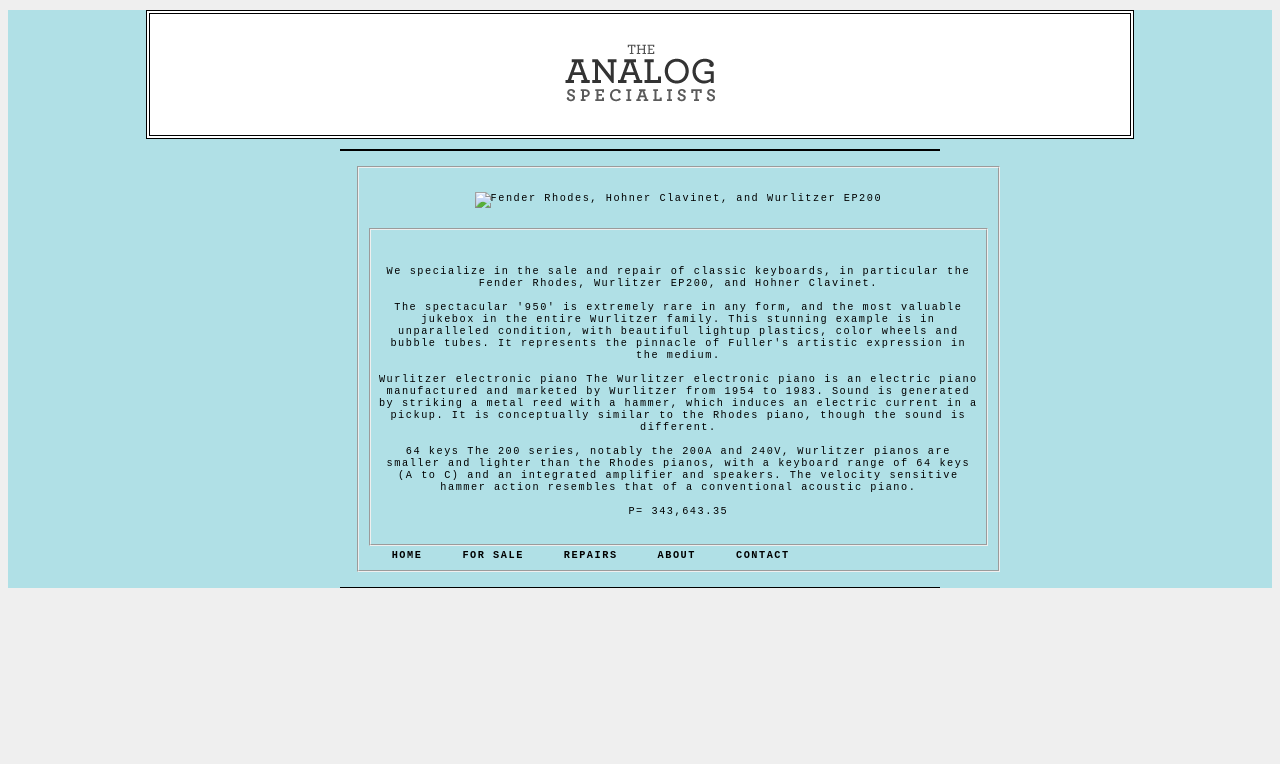
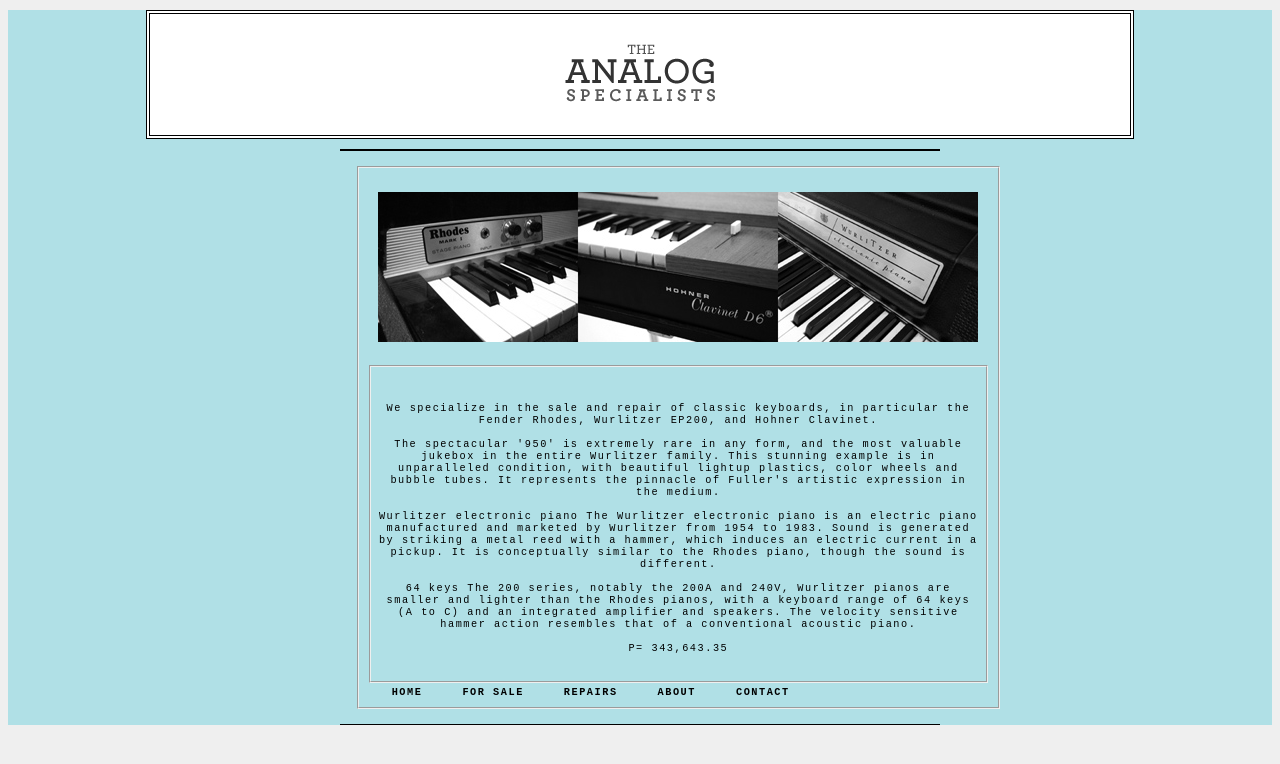
Before and after one commit to Ervin1928/vinn, a plain HTML site: page index.html in a window 1280 px wide. Drawn offline with Linux system fonts and the light colour scheme; files that its build step writes are made by us from their sources; files whose address does not match are found by name.

Commit message:
Update index.html
first commit

```diff
--- a/index.html
+++ b/index.html
@@ -29,7 +29,7 @@
   </center>
   <p>
     <center>
-      <img src="images/keys.jpg" alt="Fender Rhodes, Hohner Clavinet, and Wurlitzer EP200" />
+      <img src="https://github.com/Ervin1928/vinn/blob/89ad0014da5bf9563c4d76bf3fdd042afac2a015/keys.jpg" alt="Fender Rhodes, Hohner Clavinet, and Wurlitzer EP200" />
     </center>
   </p>
   <center>
```
